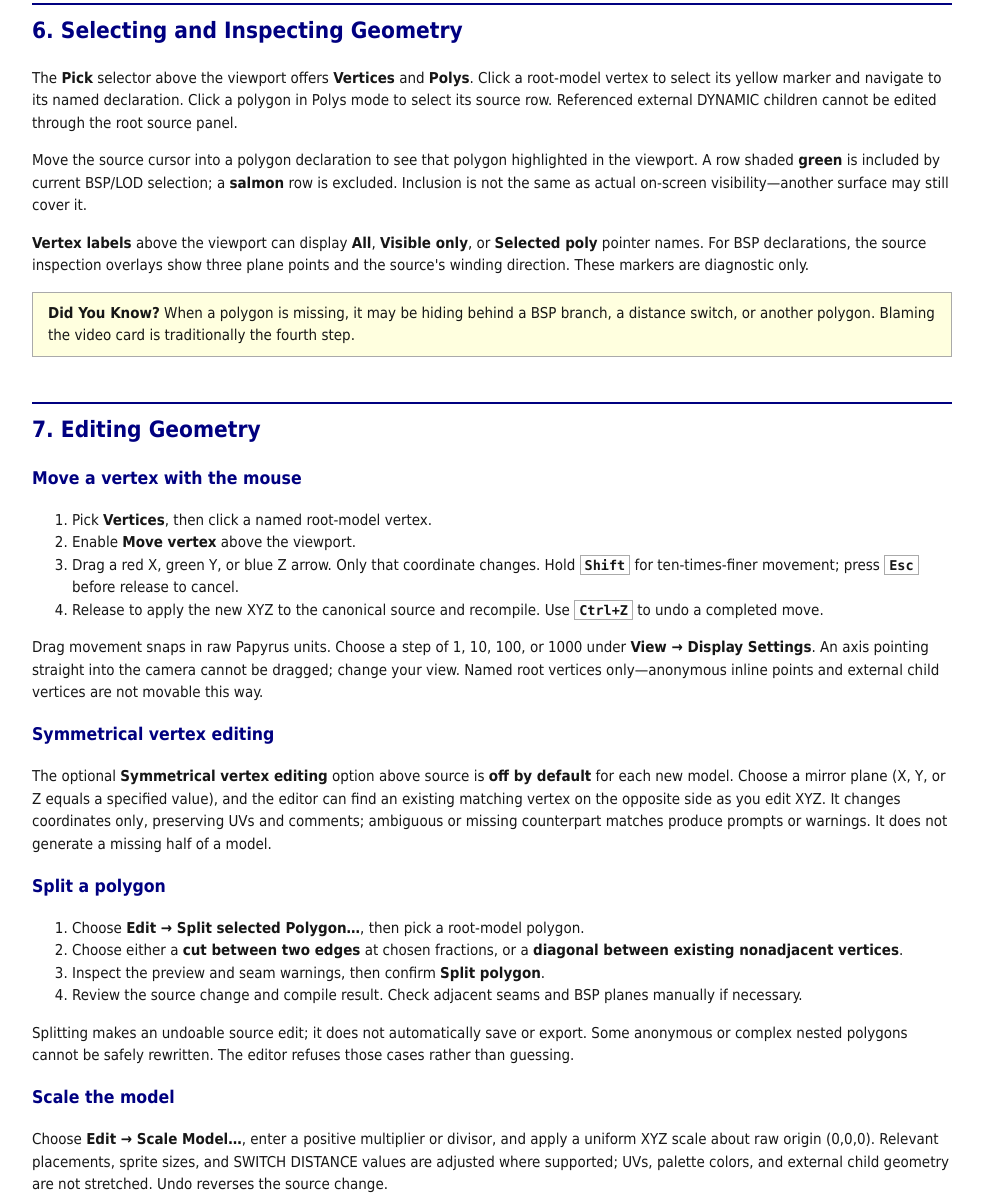
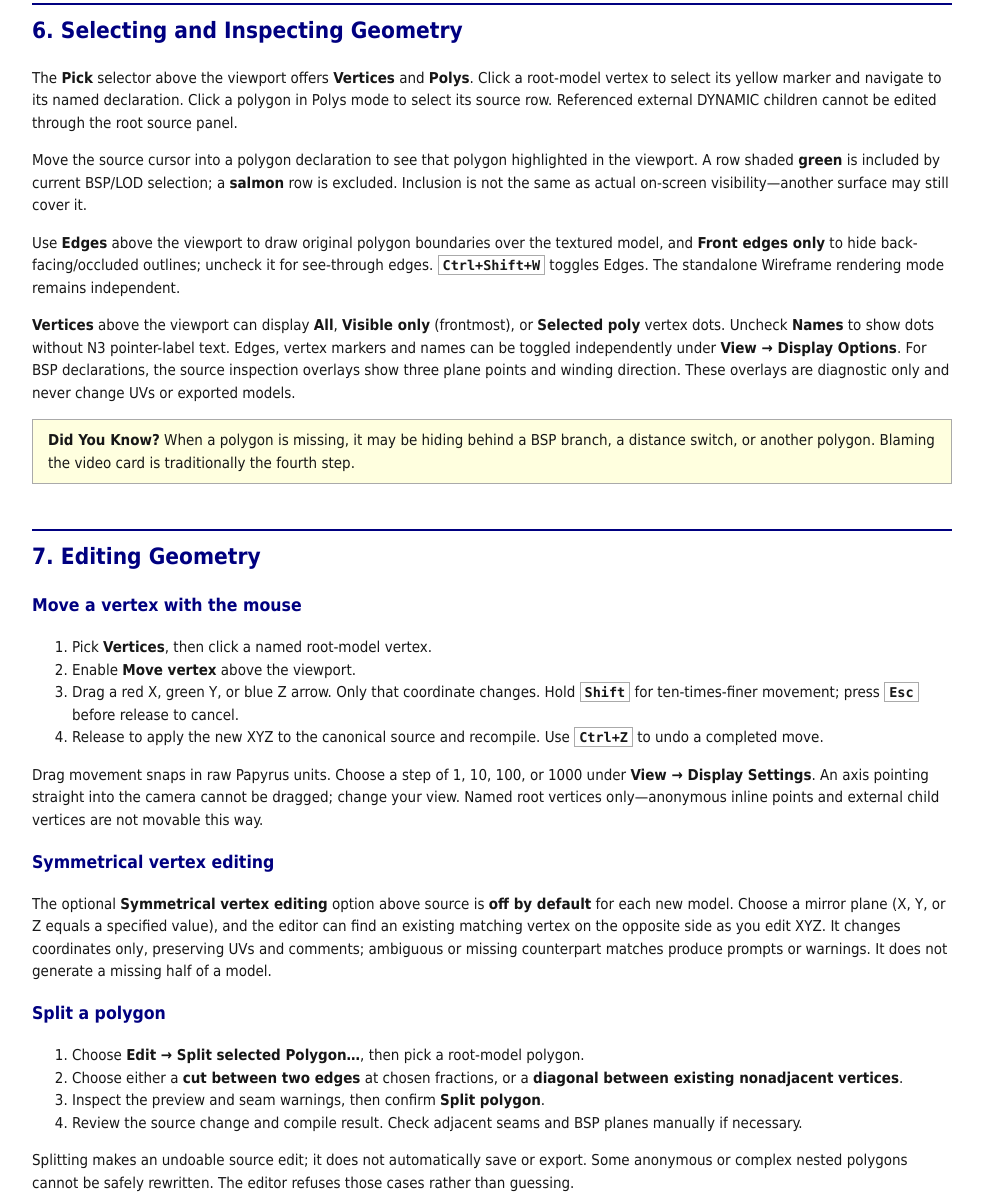
Before and after one commit to skchow03/icr2tools, a plain HTML site: page icr2_3do_cad/USER_MANUAL.html in a window 1280 px wide. Shown: the part 4083-5282 px from the top of the page, without its empty margins (148-1131 px from the left). Drawn offline with Linux system fonts and the light colour scheme.

Commit message:
Document CAD wireframe and vertex overlay workflows

```diff
--- a/icr2_3do_cad/USER_MANUAL.html
+++ b/icr2_3do_cad/USER_MANUAL.html
@@ -150,7 +150,8 @@ root: LIST {face};</pre>
         <h2>6. Selecting and Inspecting Geometry</h2>
         <p>The <b>Pick</b> selector above the viewport offers <b>Vertices</b> and <b>Polys</b>. Click a root-model vertex to select its yellow marker and navigate to its named declaration. Click a polygon in Polys mode to select its source row. Referenced external DYNAMIC children cannot be edited through the root source panel.</p>
         <p>Move the source cursor into a polygon declaration to see that polygon highlighted in the viewport. A row shaded <b>green</b> is included by current BSP/LOD selection; a <b>salmon</b> row is excluded. Inclusion is not the same as actual on-screen visibility—another surface may still cover it.</p>
-        <p><b>Vertex labels</b> above the viewport can display <b>All</b>, <b>Visible only</b>, or <b>Selected poly</b> pointer names. For BSP declarations, the source inspection overlays show three plane points and the source's winding direction. These markers are diagnostic only.</p>
+        <p>Use <b>Edges</b> above the viewport to draw original polygon boundaries over the textured model, and <b>Front edges only</b> to hide back-facing/occluded outlines; uncheck it for see-through edges. <kbd>Ctrl+Shift+W</kbd> toggles Edges. The standalone Wireframe rendering mode remains independent.</p>
+        <p><b>Vertices</b> above the viewport can display <b>All</b>, <b>Visible only</b> (frontmost), or <b>Selected poly</b> vertex dots. Uncheck <b>Names</b> to show dots without N3 pointer-label text. Edges, vertex markers and names can be toggled independently under <b>View → Display Options</b>. For BSP declarations, the source inspection overlays show three plane points and winding direction. These overlays are diagnostic only and never change UVs or exported models.</p>
         <div class="note"><b>Did You Know?</b> When a polygon is missing, it may be hiding behind a BSP branch, a distance switch, or another polygon. Blaming the video card is traditionally the fourth step.</div>
       </section>
 
@@ -242,6 +243,7 @@ root: LIST {face};</pre>
           <tr><td>All polygons + OpenGL depth</td><td>Inspect geometry regardless of ordinary BSP selection, while retaining relevant track detail-tier handling.</td></tr>
           <tr><td>Wireframe (polygon outlines only)</td><td>View edges without filled faces or textures. Useful for spotting vertices, topology, and errant polygons.</td></tr>
         </table>
+        <p>The <b>Edges</b> checkbox can overlay original polygon boundaries on any filled rendering method, including textured bodywork. <b>Front edges only</b> uses a depth-only pass to hide occluded boundaries; otherwise edges appear through the model. These switches are separate from outline-only Wireframe mode. Vertex markers may likewise be restricted to visible surface points.</p>
         <p><b>SWITCH DISTANCE / RES</b> controls the model's available levels of detail. Automatic mode estimates distance from the camera, Manual uses a chosen distance, and All levels is for diagnostic inspection. The filtered-source pane can limit results to active distance branches, which does not necessarily mean those faces are actually visible.</p>
         <p>For a polygon that disappears at one camera angle, inspect its <b>FACE/BSP plane</b> and source vertex winding. FACE, BSPF, BSPA and related structures determine which branch the CAD preview traverses. The selected source plane can show its three point markers and directional arrows.</p>
         <div class="note warning"><b>Compatibility notice:</b> The preview is reverse-engineered and not game-exact in clipping, transparency, sprite rendering, draw budgets, or all LOD decisions. Saving a recompiled track is not a substitute for validating it in ICR2.</div>
```
